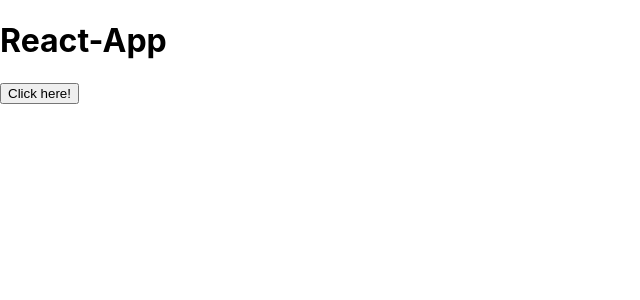
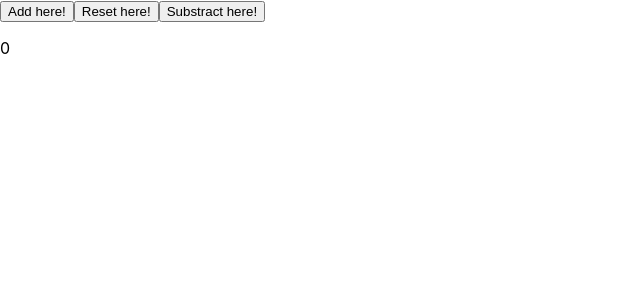
Before and after one commit to GalvisDeveloper/Basic-React, a React (Create React App) app: page / in a window 1280 px wide. Shown: the top 300 px of the page, without its empty margins (0-640 px from the left). Built offline with nearby package versions, Linux system fonts and the light colour scheme.

Commit message:
Using state counterapp

```diff
--- a/src/App.js
+++ b/src/App.js
@@ -5,18 +5,40 @@ class App extends Component {
   constructor(props) {
     super(props);
 
-    this.onClickBtn = this.onClickBtn.bind(this);
+    this.state = {
+      count: 0,
+    };
+
+    this.countUp = this.countUp.bind(this);
+    this.countDown = this.countDown.bind(this);
+    this.reset = this.reset.bind(this);
   }
 
+  countUp() {
+    this.setState({
+      count: this.state.count + 1,
+    });
+  }
 
-  onClickBtn() {
-    console.log("Button has clicked succesfully!");
+  countDown() {
+    this.setState({
+      count: this.state.count - 1,
+    })
+  }
+
+  reset() {
+    this.setState({
+      count: 0,
+    })
   }
 
   render() {
     return (
       <div className="App">
-        <MyComponent title="React-App" onButtonClicked={this.onClickBtn} />
+        <button onClick={this.countUp} > Add here! </button>
+        <button onClick={this.reset} > Reset here! </button>
+        <button onClick={this.countDown} > Substract here! </button>
+        <p>{this.state.count}</p>
       </div>
     );
   }
--- a/src/components/MyComponent.js
+++ b/src/components/MyComponent.js
@@ -25,9 +25,5 @@ class MyComponent extends Component {
 export default MyComponent;
 
 {/*
-this.state = {
-    count: 0,
-  };
 
-  this.countUp = this.countUp.bind(this);
 */ }
```
